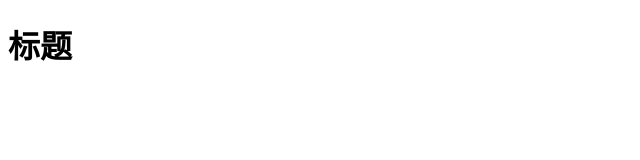
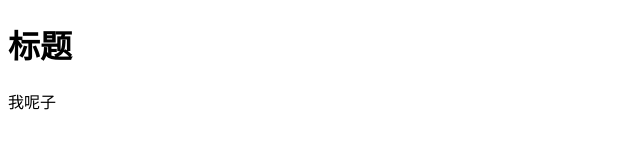
Before and after one commit to xuguiwena/gitTest, a plain HTML site: page index.html in a window 1280 px wide. Shown: the full height of the page, 0-640 px from the left. Drawn offline with Linux system fonts and the light colour scheme.

Commit message:
Update index.html

```diff
--- a/index.html
+++ b/index.html
@@ -8,5 +8,6 @@
 </head>
 <body>
     <h1>标题</h1>
-</body>
+    <p>我呢子</p>
+</  body  >
 </html>
```
